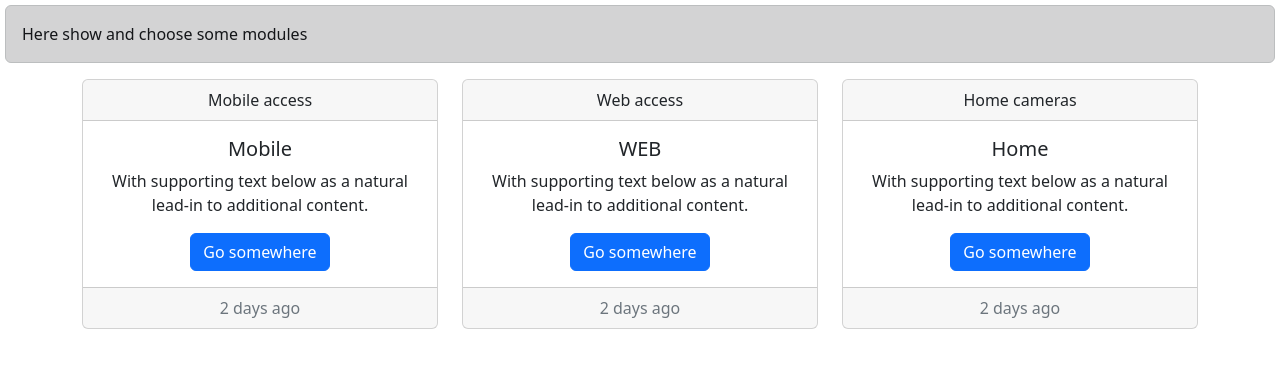
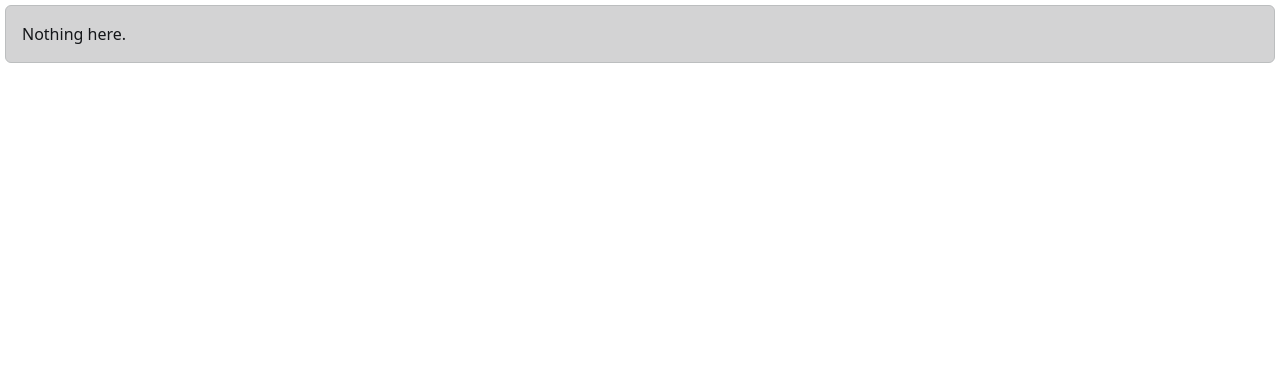
Before and after one commit to trianglesis/my_vps, a Django app: page /remotes/ in a window 1280 px wide. Shown: the part 59-427 px from the top of the page. Run offline with Django 4.2, Linux system fonts and the light colour scheme; the visitor is signed in with stand-in values (Sample User, id 1); parts of the project's set-up code (start-up, migrations or seed data) failed here and were passed over; some libraries are stand-ins or nearby versions.

Commit message:
Remotes add

```diff
--- a/remotes/templates/remotes.html
+++ b/remotes/templates/remotes.html
@@ -1,13 +1,14 @@
 {% extends "main/main.html" %}
+{% load user_groups %}
 {% block page_title %}
     {{ title }}
 {% endblock %}
 {% block content %}
-
+    {% is_member 'family' as family_user %}
+    {% if family_user %}
         <div class="alert alert-dark" role="alert">
             {{ content }}
         </div>
-
         <div class="container">
             <div class="row">
                 <div class="col">
@@ -17,8 +18,9 @@
                         </div>
                         <div class="card-body">
                             <h5 class="card-title">Mobile</h5>
-                        <p class="card-text">With supporting text below as a natural lead-in to additional content.</p>
-                        <a href="#" class="btn btn-primary">Go somewhere</a>
+                            <p class="card-text">With supporting text below as a natural lead-in to additional
+                                content.</p>
+                            <a href="{% url 'remotes_mobile' %}" class="btn btn-primary">Remote mobile view</a>
                         </div>
                         <div class="card-footer text-muted">
                             2 days ago
@@ -32,8 +34,9 @@
                         </div>
                         <div class="card-body">
                             <h5 class="card-title">WEB</h5>
-                        <p class="card-text">With supporting text below as a natural lead-in to additional content.</p>
-                        <a href="#" class="btn btn-primary">Go somewhere</a>
+                            <p class="card-text">With supporting text below as a natural lead-in to additional
+                                content.</p>
+                            <a href="{% url 'remotes_web' %}" class="btn btn-primary">Remote WEB view</a>
                         </div>
                         <div class="card-footer text-muted">
                             2 days ago
@@ -47,8 +50,9 @@
                         </div>
                         <div class="card-body">
                             <h5 class="card-title">Home</h5>
-                        <p class="card-text">With supporting text below as a natural lead-in to additional content.</p>
-                        <a href="#" class="btn btn-primary">Go somewhere</a>
+                            <p class="card-text">With supporting text below as a natural lead-in to additional
+                                content.</p>
+                            <a href="{% url 'remotes_cams' %}" class="btn btn-primary">All cameras</a>
                         </div>
                         <div class="card-footer text-muted">
                             2 days ago
@@ -57,5 +61,10 @@
                 </div>
             </div>
         </div>
+    {% else %}
+        <div class="alert alert-dark" role="alert">
+            Nothing here.
+        </div>
+    {% endif %}
 
 {% endblock %}
--- a/remotes/urls.py
+++ b/remotes/urls.py
@@ -5,5 +5,8 @@ from remotes.views import *
 urlpatterns = [
     # Home
     path('', MainPageRemotes.as_view(), name='remotes'),
+    path('mobile', RemotesMobile.as_view(), name='remotes_mobile'),
+    path('web', RemotesWeb.as_view(), name='remotes_web'),
+    path('cams', RemotesAllCameras.as_view(), name='remotes_cams'),
     # path('remotes/', MainPageRemotes.as_view(), name='remotes'),
 ]
--- a/remotes/views.py
+++ b/remotes/views.py
@@ -22,4 +22,47 @@ class MainPageRemotes(TemplateView):
         )
         return context
 
-    # Do not show anything if user is not from family group.
+
+@method_decorator(login_required, name='dispatch')
+class RemotesMobile(TemplateView):
+    template_name = 'mobile/mobile.html'
+    context_object_name = 'objects'
+
+    def get_context_data(self, **kwargs):
+        context = super(RemotesMobile, self).get_context_data(**kwargs)
+        title = 'Cameras and buttons mobile'
+        context.update(
+            title=title,
+            content='Here show and choose some modules'
+        )
+        return context
+
+
+@method_decorator(login_required, name='dispatch')
+class RemotesWeb(TemplateView):
+    template_name = 'webacc/general.html'
+    context_object_name = 'objects'
+
+    def get_context_data(self, **kwargs):
+        context = super(RemotesWeb, self).get_context_data(**kwargs)
+        title = 'Cameras and buttons'
+        context.update(
+            title=title,
+            content='Here show and choose some modules'
+        )
+        return context
+
+
+@method_decorator(login_required, name='dispatch')
+class RemotesAllCameras(TemplateView):
+    template_name = 'webacc/all_cameras.html'
+    context_object_name = 'objects'
+
+    def get_context_data(self, **kwargs):
+        context = super(RemotesAllCameras, self).get_context_data(**kwargs)
+        title = 'View all cameras'
+        context.update(
+            title=title,
+            content='Here show and choose some modules'
+        )
+        return context
--- a/templates/main/main.html
+++ b/templates/main/main.html
@@ -187,18 +187,18 @@
                            data-bs-toggle="dropdown" aria-expanded="false">Remotes</a>
 
                         <ul class="dropdown-menu" aria-labelledby="navbarDropdown">
-                            <li><a class="dropdown-item" href="#">Mobile access</a></li>
-                            <li><a class="dropdown-item" href="#">Web access</a></li>
+                            <li><a class="dropdown-item" href="{% url 'remotes_mobile' %}">Mobile access</a></li>
+                            <li><a class="dropdown-item" href="{% url 'remotes_web' %}">Web access</a></li>
                             <li>
                                 <hr class="dropdown-divider">
                             </li>
-                            <li><a class="dropdown-item" href="#">All cameras</a></li>
-                            <li><a class="dropdown-item" href="#">Home cameras</a></li>
+                            <li><a class="dropdown-item" href="{% url 'remotes_cams' %}">All cameras</a></li>
+                            <li><a class="dropdown-item disabled" href="#">Home cameras</a></li>
                             <li>
                                 <hr class="dropdown-divider">
                             </li>
-                            <li><a class="dropdown-item" href="#">Home controls</a></li>
-                            <li><a class="dropdown-item" href="#">Remotes main page</a></li>
+                            <li><a class="dropdown-item disabled" href="#">Home controls</a></li>
+                            <li><a class="dropdown-item" href="{% url 'remotes' %}">Remotes main page</a></li>
                         </ul>
                     </li>
                 {% endif %}
```
Also changed, not shown: remotes/templates/mobile/mobile.html (added, +17 -0 lines), remotes/templates/webacc/all_cameras.html (added, +17 -0 lines), remotes/templates/webacc/general.html (added, +17 -0 lines). Lines whose indentation alone changed are shown as unchanged.
